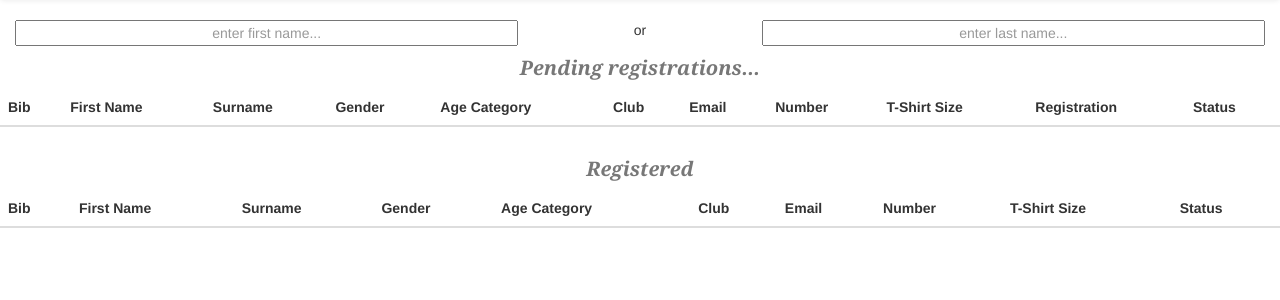
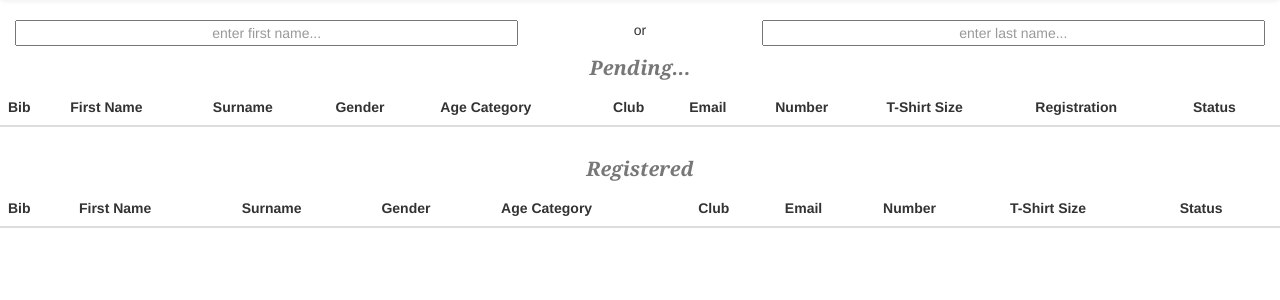
Before and after one commit to robnils/runclon, a Django app: page /rcgeneral/ in a window 1280 px wide. Shown: the part 52-352 px from the top of the page. Run offline with Django 3.2, Linux system fonts and the light colour scheme; lists and menus that the app fills with data are empty; some libraries are stand-ins or nearby versions.

Commit message:
Refactoring.

```diff
--- a/runclon/rcgeneral/templates/index.html
+++ b/runclon/rcgeneral/templates/index.html
@@ -7,7 +7,6 @@
     <script src='//cdn.datatables.net/1.10.12/js/jquery.dataTables.min.js'></script>
     <link rel="stylesheet" type="text/css" href='//cdn.datatables.net/1.10.12/css/jquery.dataTables.min.css'>
     -->
-    <script src='{% static "js/datatables.js" %}'></script>
 {% endblock %}
 
 {% block content %}
--- a/runclon/rcgeneral/templates/search_page.html
+++ b/runclon/rcgeneral/templates/search_page.html
@@ -34,7 +34,7 @@
 
         <div class="row">
             <table class="table" id="table_results_pending">
-                <caption>Pending registrations...</caption>
+                <caption>Pending...</caption>
                 <thead>
                     <tr>
 {#                         <th>id</th>#}
```
